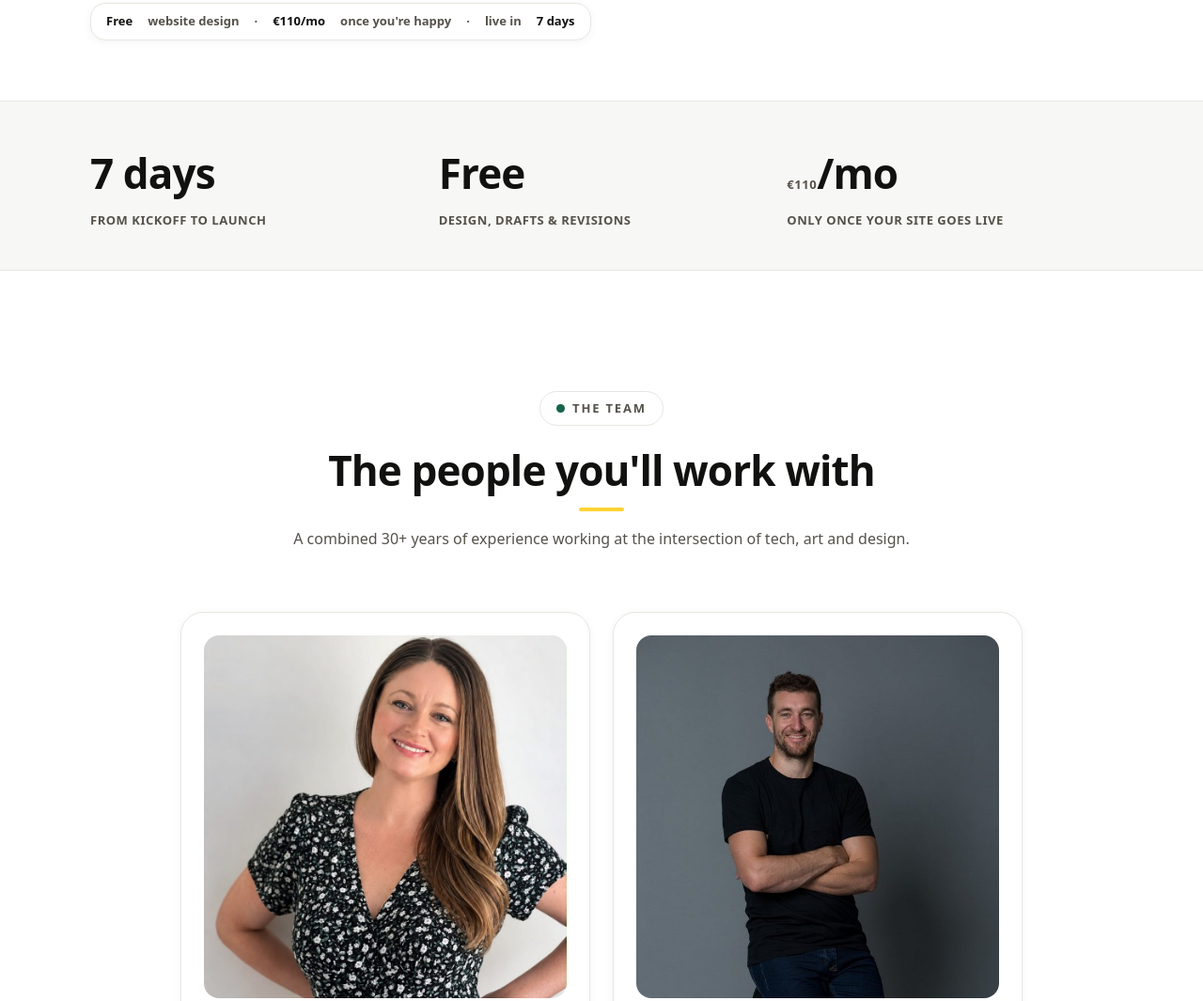
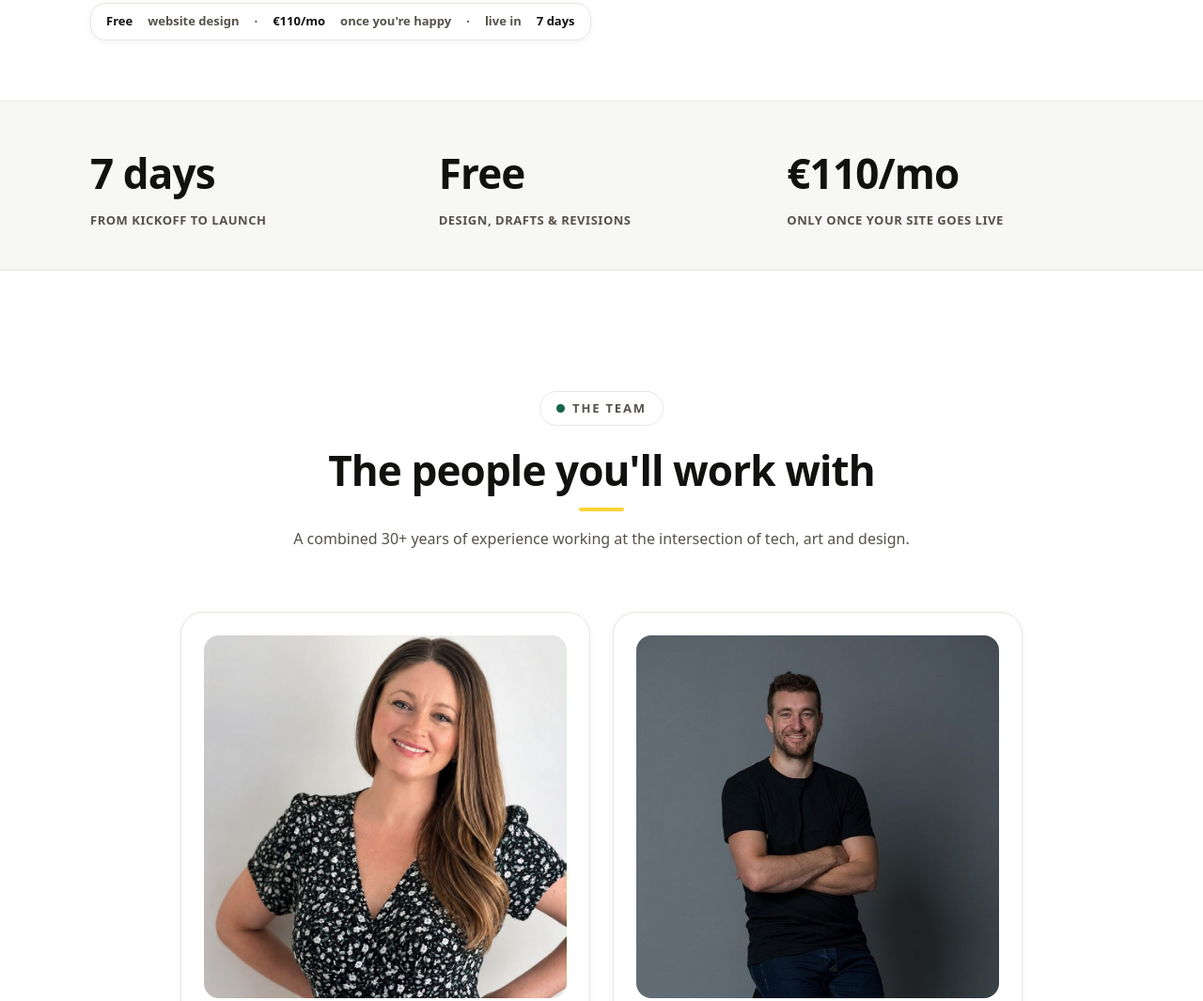
Before and after one commit to benblaine/lemonelly, a website: page eu/index.html in a window 1280 px wide. Shown: the part 805-1870 px from the top of the page at 94% size. Drawn offline with Linux system fonts and the light colour scheme.

Commit message:
Fix the £95/mo stat so the price matches /mo (#62)
.js-price lives in a span, so the caption styles were shrinking £95
and leaving /mo huge. Caption selector is now the direct child only.

```diff
--- a/eu/index.html
+++ b/eu/index.html
@@ -362,8 +362,9 @@
     /* ---------- Stats ---------- */
     .stats { border-block: 1px solid var(--line); background: var(--bg-2); padding-block: var(--sp-5); }
     .stats .wrap { display: grid; gap: var(--sp-4); grid-template-columns: repeat(auto-fit, minmax(190px, 1fr)); }
-    .stat strong { display: block; font-size: var(--fs-4); font-weight: 800; letter-spacing: -.02em; }
-    .stat span { color: var(--ink-2); font-size: var(--fs-0); font-weight: 600; letter-spacing: .04em; text-transform: uppercase; }
+    .stat strong { display: block; font-size: var(--fs-4); font-weight: 800; letter-spacing: -.02em; white-space: nowrap; }
+    .stat strong span { font: inherit; letter-spacing: inherit; text-transform: none; }
+    .stat > span { color: var(--ink-2); font-size: var(--fs-0); font-weight: 600; letter-spacing: .04em; text-transform: uppercase; }
 
     /* ---------- Cards ---------- */
     .grid-3 { display: grid; gap: var(--sp-4); grid-template-columns: repeat(auto-fit, minmax(250px, 1fr)); }
```
Also changed, not shown: index.html (+3 -2 lines), template/index.template.html (+3 -2 lines), uk/index.html (+3 -2 lines), us/index.html (+3 -2 lines), za/index.html (+3 -2 lines).
